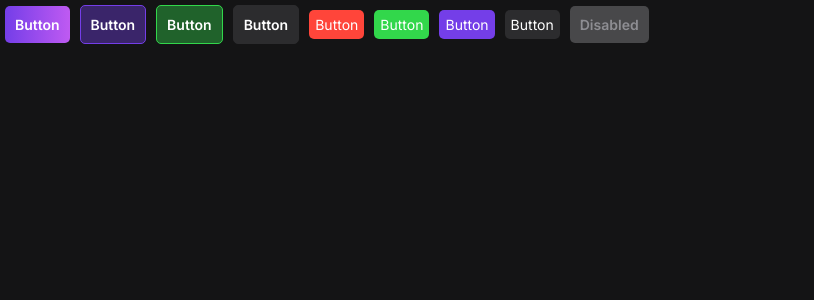
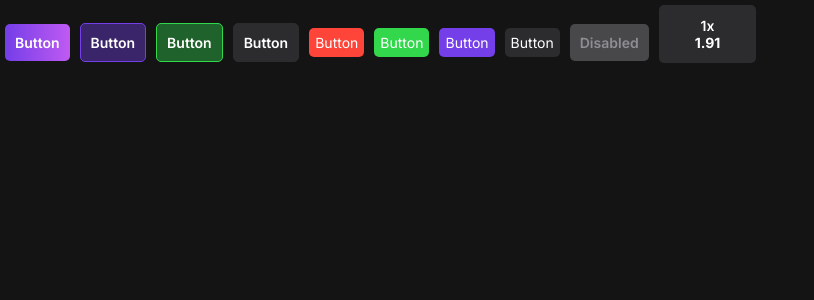
Before and after one commit to muhammad-junaid1/kingdom-sport, a React (Create React App) app: page / in a window 1280 px wide. Shown: the top 300 px of the page, without its empty margins (0-814 px from the left). Built offline with nearby package versions, Linux system fonts and the light colour scheme.

Commit message:
Add a bet button

```diff
--- a/src/App.js
+++ b/src/App.js
@@ -13,6 +13,10 @@ function App() {
         <Button type="primary" size="small" color="violet">Button</Button>
         <Button type="primary" size="small" color="grey">Button</Button>
         <Button isDisabled={true}>Disabled</Button>
+        <Button betButton={true}>
+            <p>1x</p>
+            <h4>1.91</h4>
+        </Button>
       </div>
     </>
   );
--- a/src/components/main-components/Button.jsx
+++ b/src/components/main-components/Button.jsx
@@ -1,11 +1,14 @@
 import React from "react";
 import "../../css/Button.css";
 
+// Valid classe options for button
 const TYPES = ["primary", "secondary"];
 const COLORS = ["green", "violet", "grey", "red"];
 const SIZES = ["small", "normal"];
 
-const Button = ({ children, type, color, size, isDisabled }) => {
+const Button = ({ children, type, color, size, isDisabled, betButton }) => {
+
+  // Create dynamic classes for button
   let getType = "btn-primary";
   let getColor = `btn--${type ? type : "primary"}-color`;
   let getSize = `btn--normal-size`;
@@ -22,12 +25,15 @@ const Button = ({ children, type, color, size, isDisabled }) => {
   }
   return (
     <>
+    {betButton ?
+      <button className="btn bet-button">{children}</button> :
       <button
         className={`btn ${getType} ${getColor} ${getSize}`}
         disabled={isDisabled ? true : false}
       >
         {children}
       </button>
+      }
     </>
   );
 };
--- a/src/css/Button.css
+++ b/src/css/Button.css
@@ -21,6 +21,7 @@
     border-radius: 5px;
     display: inline-block;
     margin: 5px;
+    text-align: center;
 }
 button:disabled, button[disabled]{
     background: #48484A;
@@ -104,3 +105,17 @@ button:disabled:hover, button[disabled]:hover{
 .btn-secondary.btn--grey-color:active {
     background: #2C2C2E;
 }
+
+/* Styles for bet button */
+.bet-button{
+    background: var(--grey);
+    padding: 12px 36px;
+}
+.bet-button:hover {
+    background: #1A3B20;
+    border: 1px solid #32D74B;
+}
+.bet-button:active {
+    background: var(--green);
+    border: 1px solid var(--green);
+}
```
